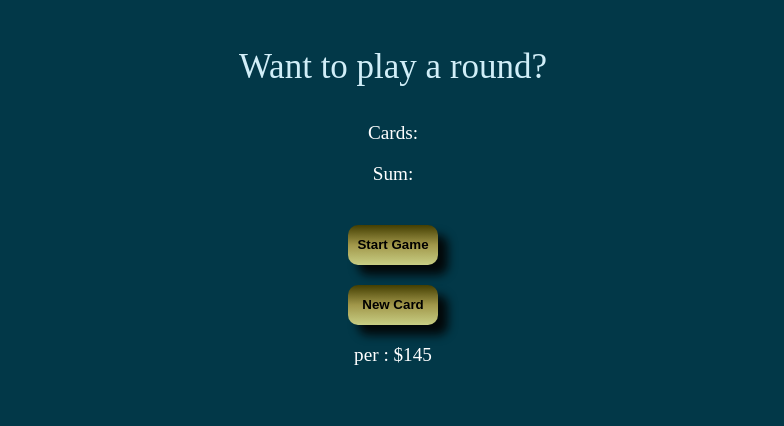
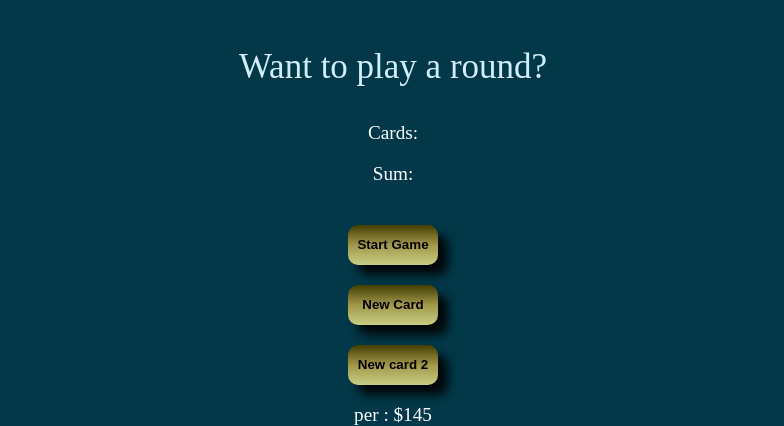
Before and after one commit to kashish-51/gitpractice, a plain HTML site: page index.html in a window 1280 px wide. Shown: the part 704-1130 px from the top of the page, without its empty margins (247-1031 px from the left). Before the commit the page ends 1070 px from the top, so only its background shows below. Drawn offline with Linux system fonts and the light colour scheme.

Commit message:
addedbutton

```diff
--- a/index.html
+++ b/index.html
@@ -57,6 +57,8 @@ font-family:'italic, arial' ;
 <div> <button onclick="startGame()">Start Game</button></div>
 
    <div> <button onclick="newCard()">New Card</button></div>
+   <div> <button onclick="newCard()">New card 2 </button></div>
+
     <p id="player-el"></p>
     <script src="index.js"></script>
 </body>
```
